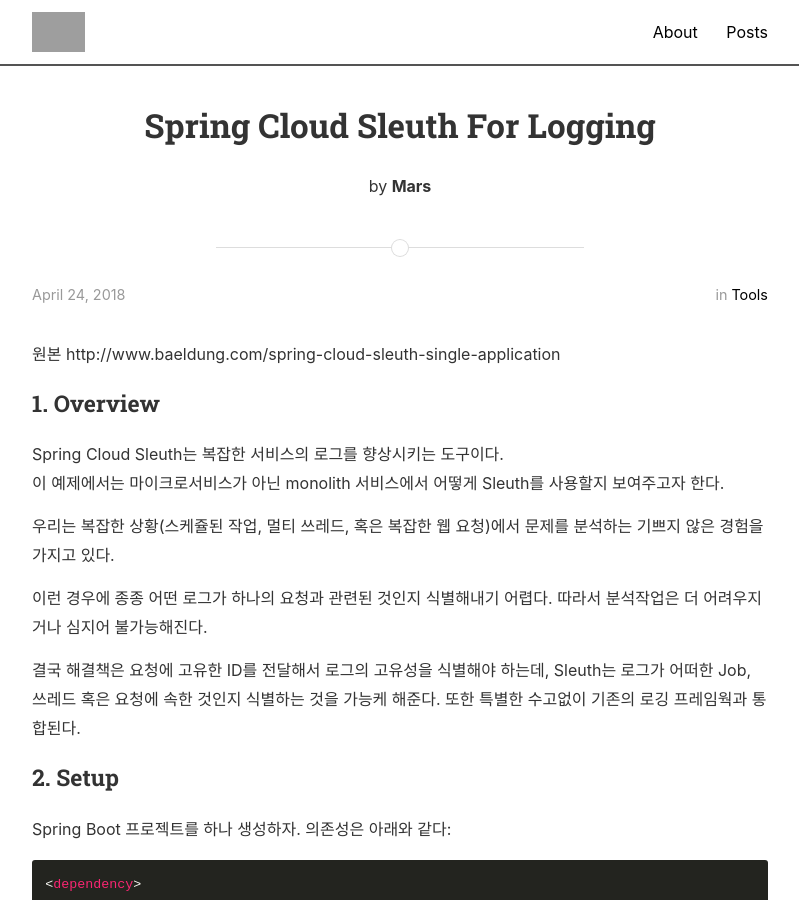
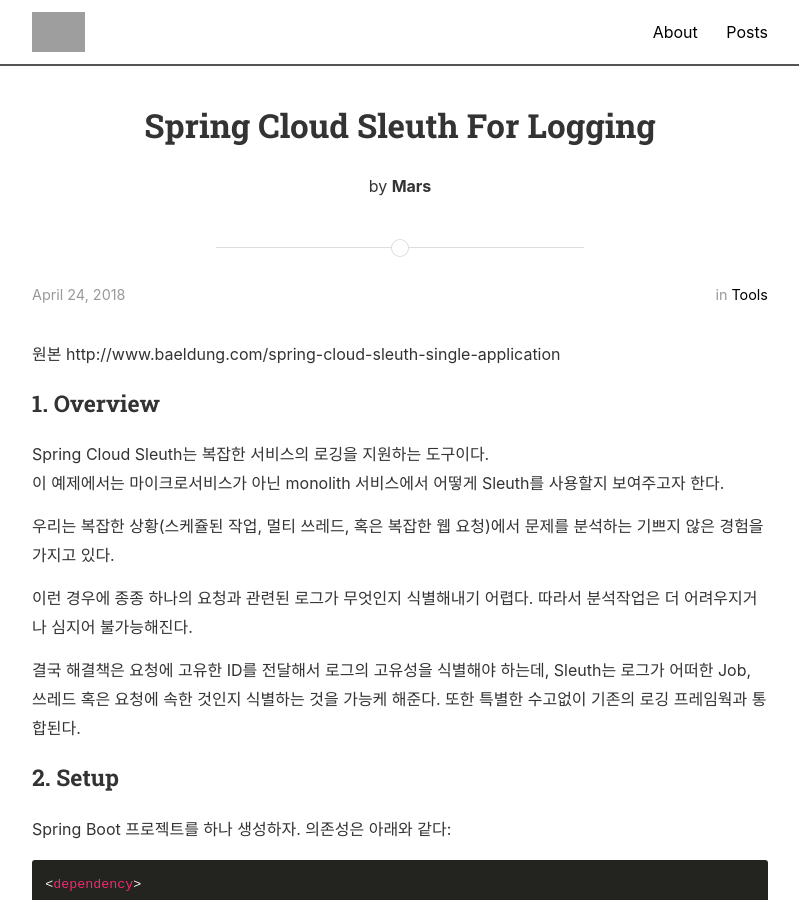
Before and after one commit to countingmars/countingmars.github.io, a Jekyll site: the page built from _posts/2018-04-24-spring-cloud-sleuth.markdown, in a window 1280 px wide and 900 px high. Shown: the whole window, without its empty margins (240-1039 px from the left). Built offline with Jekyll 4.4.1, drawn with Linux system fonts in a browser that asks for light colours; nearby versions of some CDN libraries; grey boxes are pictures that could not be loaded.

Commit message:
post sleuth for logging

```diff
--- a/_posts/2018-04-24-spring-cloud-sleuth.markdown
+++ b/_posts/2018-04-24-spring-cloud-sleuth.markdown
@@ -10,14 +10,14 @@
 
 
 ### 1. Overview
-Spring Cloud Sleuth는 복잡한 서비스의 로그를 향상시키는 도구이다.
+Spring Cloud Sleuth는 복잡한 서비스의 로깅을 지원하는 도구이다.
 이 예제에서는 마이크로서비스가 아닌 monolith 서비스에서 어떻게 Sleuth를 사용할지 보여주고자 한다.
 
 
 우리는 복잡한 상황(스케쥴된 작업, 멀티 쓰레드, 혹은 복잡한 웹 요청)에서
 문제를 분석하는 기쁘지 않은 경험을 가지고 있다.
 
-이런 경우에 종종 어떤 로그가 하나의 요청과 관련된 것인지 식별해내기 어렵다.
+이런 경우에 종종 하나의 요청과 관련된 로그가 무엇인지 식별해내기 어렵다.
 따라서 분석작업은 더 어려우지거나 심지어 불가능해진다.
 
 
```
